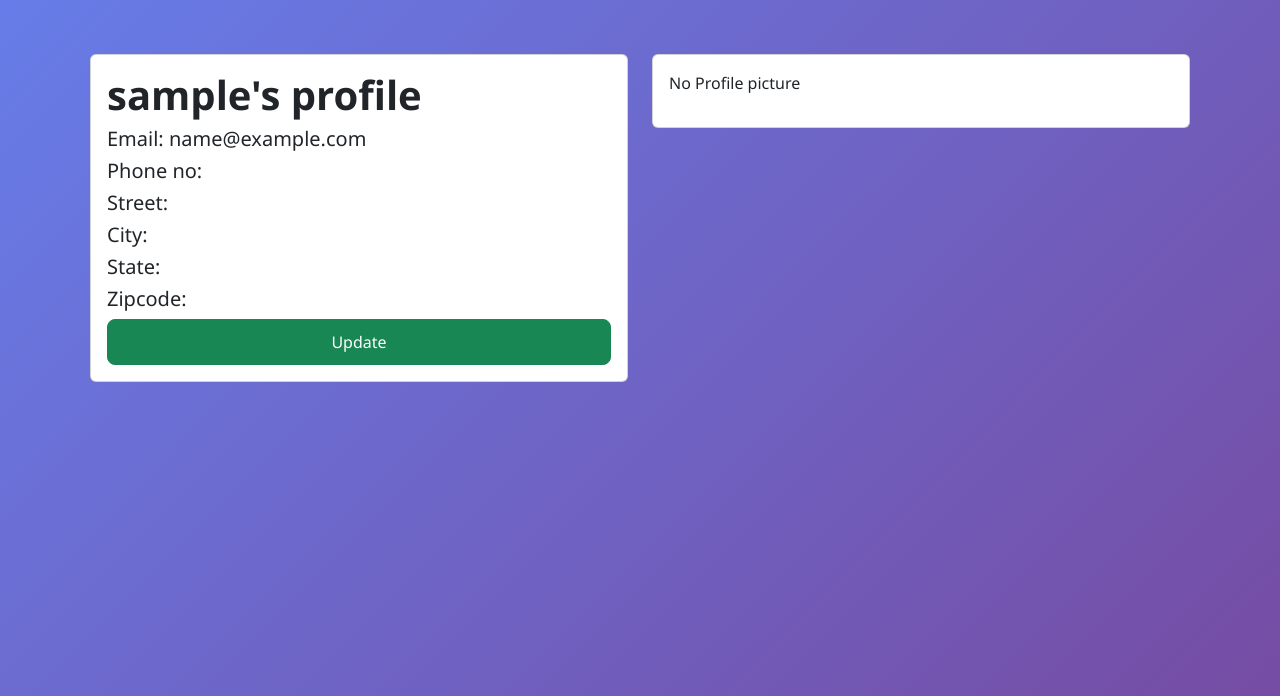
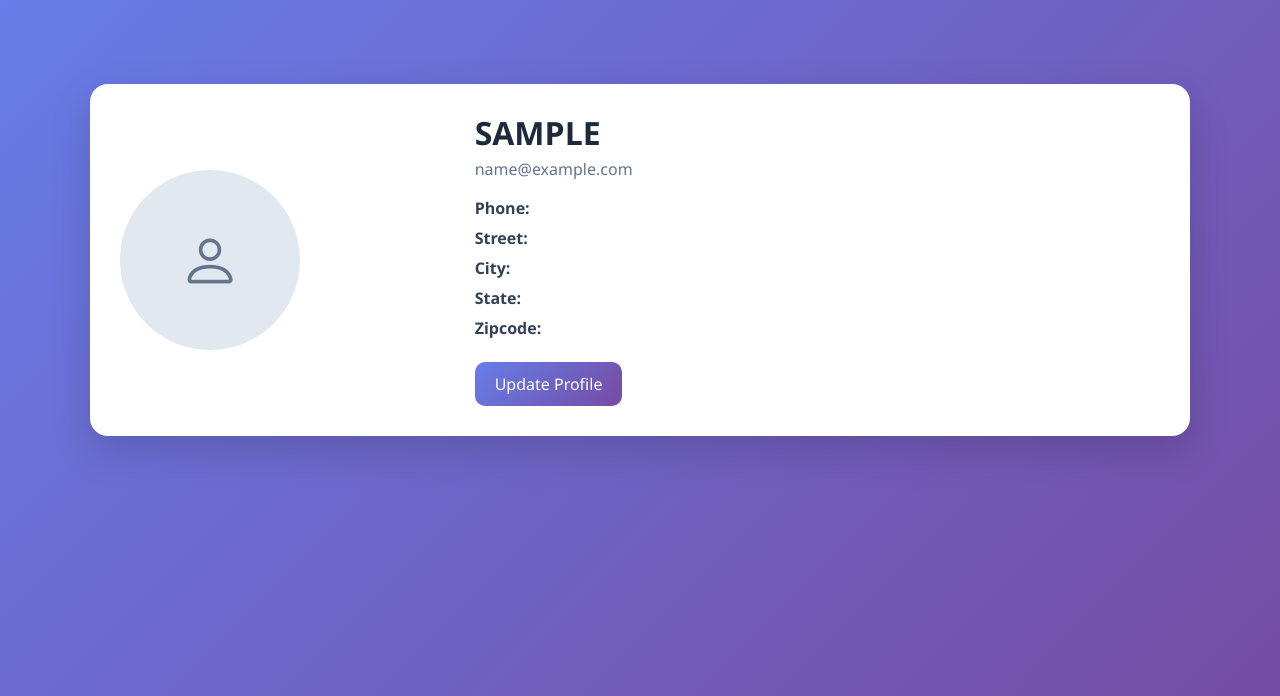
Before and after one commit to Keerthan-17/Eventure, a Django app: page /profile in a window 1280 px wide. Shown: the part 63-759 px from the top of the page. Run offline with Django 5.2, Linux system fonts and the light colour scheme; the visitor is signed in with stand-in values (Sample User, id 1).

Commit message:
update profile page

```diff
--- /dev/null
+++ b/static/CSS/pages/profile.css
@@ -0,0 +1,68 @@
+/* Profile container */
+.profile-container {
+    margin-top: 40px;
+}
+
+/* Main card */
+.profile-card {
+    background: #ffffff;
+    border-radius: 18px;
+    padding: 30px;
+    box-shadow: 0 15px 40px rgba(0,0,0,0.15);
+}
+
+/* Profile image */
+.profile-img {
+    width: 180px;
+    height: 180px;
+    border-radius: 50%;
+    object-fit: cover;
+    border: 5px solid #667eea;
+}
+
+/* Placeholder */
+.profile-placeholder {
+    width: 180px;
+    height: 180px;
+    border-radius: 50%;
+    background: #e2e8f0;
+    display: flex;
+    align-items: center;
+    justify-content: center;
+    font-size: 60px;
+    color: #64748b;
+}
+
+/* Title */
+.profile-title {
+    font-weight: 700;
+    margin-bottom: 5px;
+    color: #1e293b;
+}
+
+/* Email */
+.profile-email {
+    color: #64748b;
+    margin-bottom: 15px;
+}
+
+/* Details */
+.profile-details p {
+    margin-bottom: 6px;
+    color: #334155;
+}
+
+/* Button */
+.btn-update {
+    background: linear-gradient(135deg, #667eea, #764ba2);
+    color: white;
+    border-radius: 10px;
+    padding: 10px 20px;
+    border: none;
+    transition: 0.3s;
+}
+
+.btn-update:hover {
+    transform: translateY(-2px);
+    color: white;
+}
--- a/static/CSS/style.css
+++ b/static/CSS/style.css
@@ -45,6 +45,11 @@
 
 .navbar-toggler:focus {
     box-shadow: none;
+}
+
+.username-text {
+    color: black;   /* change to any color */
+    font-weight: 500;
 }
 
 /* Reset + base */
--- a/templates/base.html
+++ b/templates/base.html
@@ -33,17 +33,16 @@
                 <span class="navbar-toggler-icon"></span>
             </button>
 
-            <div class="collapse navbar-collapse" id="navbarText">
+            <div class="collapse navbar-collapse justify-content-end" id="navbarText">
 
-                <div class="me-auto"></div>
-                <!-- User dropdown -->
                 <div class="dropdown">
-                    <a class="nav-link dropdown-toggle user-icon" href="#" role="button" data-bs-toggle="dropdown">
+                    <a class="nav-link dropdown-toggle user-icon" href="#" role="button" data-bs-toggle="dropdown" aria-expanded="false">
                         <i class="bi bi-person-circle"></i>
                     </a>
 
                     <ul class="dropdown-menu dropdown-menu-end">
                         {% if user.is_authenticated %}
+                        <span class="username-text me-2">{{ user.username|upper}}</span>
                         <li><a class="dropdown-item" href="{% url 'profile' %}">Profile</a></li>
                         <li><a class="dropdown-item" href="{% url 'logout' %}">Logout</a></li>
                         {% else %}
--- a/templates/userprofile.html
+++ b/templates/userprofile.html
@@ -1,32 +1,47 @@
 {% extends 'base.html' %}
+
+{% load static %}
+{% block extra_css %}
+    <link rel="stylesheet" href="{% static 'css/pages/profile.css' %}">
+{% endblock %}
 
 {% block content %}
 <br>
-<div class="container">
-    <div class="jumbotron">
-        <div class="row">
-            <div class="col-md-6">
-                <div class="card card-body">
-                    <h1>{{ user.username }}'s profile</h1>
-                    <h5>Email: {{ user.email }}</h5>
-                    <h5>Phone no: {{ user.userdetails.phone }}</h5>
-                    <h5>Street: {{ user.userdetails.street }}</h5>
-                    <h5>City: {{ user.userdetails.city }}</h5>
-                    <h5>State: {{ user.userdetails.state }}</h5>
-                    <h5>Zipcode: {{ user.userdetails.zipcode }}</h5>
-                    <a href="{% url 'update' %}" class="btn btn-success">Update</a>
+
+<div class="container profile-container">
+    <div class="profile-card">
+
+        <div class="row align-items-center">
+
+            <!-- Left: Profile Image -->
+            <div class="col-md-4 text-center">
+                {% if user.userdetails.profile_pic %}
+                <img src="{{user.userdetails.profile_pic.url}}" class="profile-img" alt="profile">
+                {% else %}
+                <div class="profile-placeholder">
+                    <i class="bi bi-person"></i>
                 </div>
+                {% endif %}
             </div>
-            <div class="col-md-6">
-                <div class="card card-body">
-                    {% if user.userdetails.profile_pic %}
-                    <img src="{{user.userdetails.profile_pic.url}}" alt="no img">
-                    {% else %}
-                    <p>No Profile picture</p>
-                    {% endif %}
+
+            <!-- Right: Details -->
+            <div class="col-md-8">
+                <h2 class="profile-title">{{ user.username|upper }}</h2>
+                <p class="profile-email">{{ user.email }}</p>
+
+                <div class="profile-details">
+                    <p><strong>Phone:</strong> {{ user.userdetails.phone }}</p>
+                    <p><strong>Street:</strong> {{ user.userdetails.street }}</p>
+                    <p><strong>City:</strong> {{ user.userdetails.city }}</p>
+                    <p><strong>State:</strong> {{ user.userdetails.state }}</p>
+                    <p><strong>Zipcode:</strong> {{ user.userdetails.zipcode }}</p>
                 </div>
+
+                <a href="{% url 'update' %}" class="btn btn-update mt-3">Update Profile</a>
             </div>
+
         </div>
+
     </div>
 </div>
 
```
